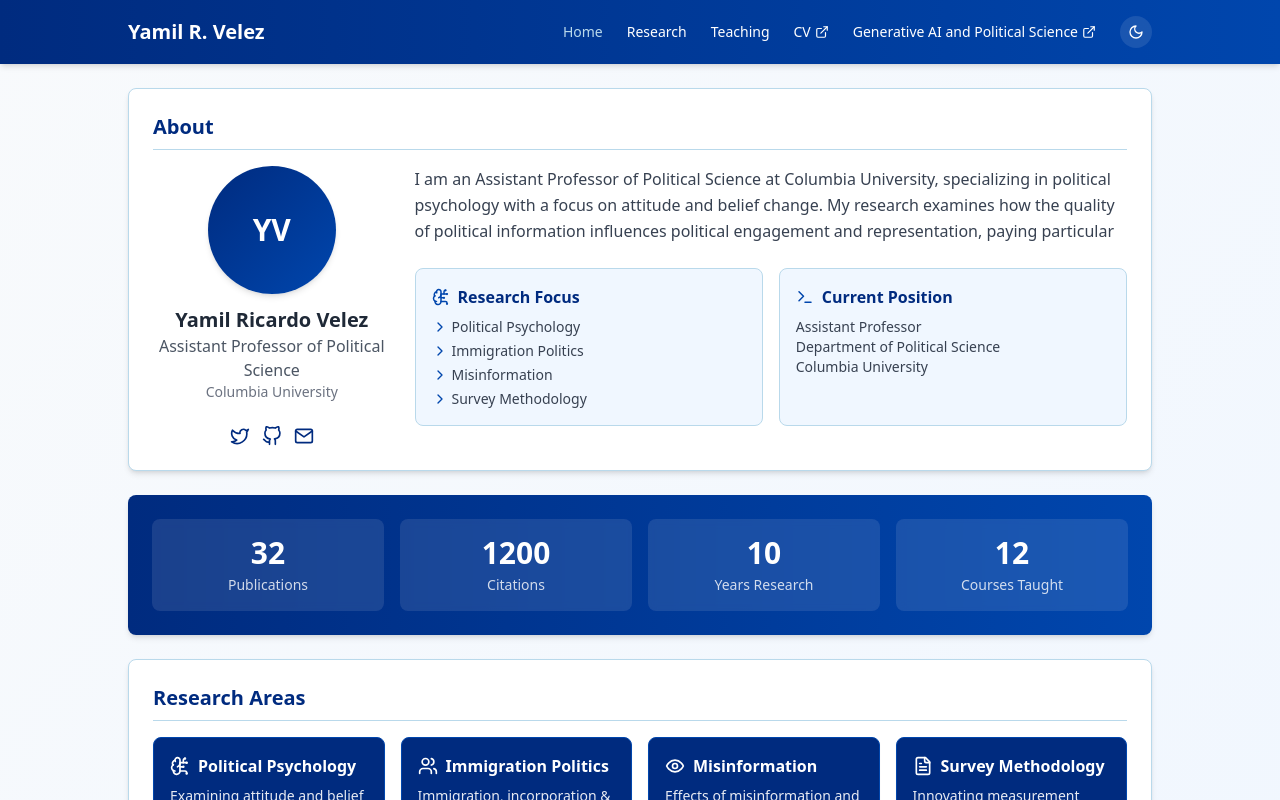
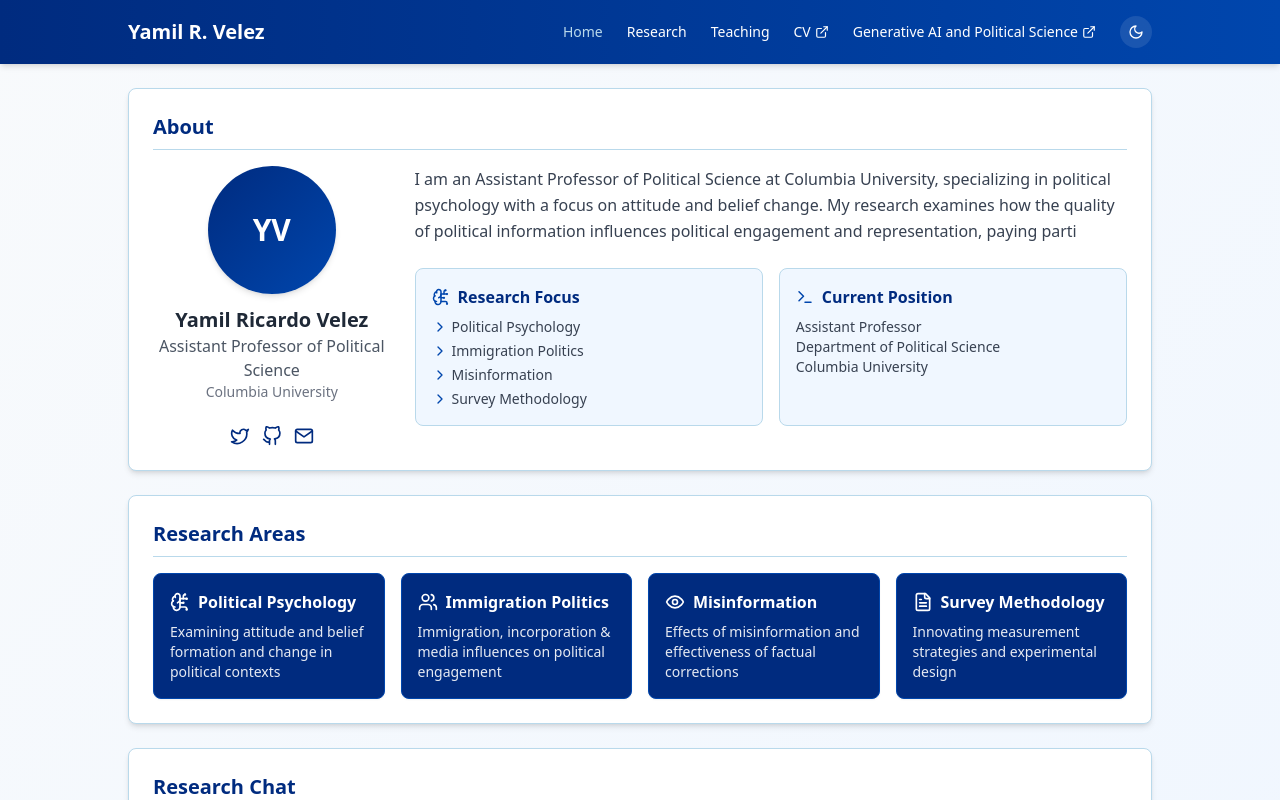
Before and after one commit to yrvelez/portfolio, a Next.js app: page / in a window 1280 px wide. Shown: the top 800 px of the page. Built offline with nearby package versions, Linux system fonts and the light colour scheme.

Commit message:
Remove stats counter section completely

```diff
--- a/app/components/YamilVelezPortfolio.jsx
+++ b/app/components/YamilVelezPortfolio.jsx
@@ -20,10 +20,8 @@ const YamilVelezPortfolio = () => {
   const [streamedResponse, setStreamedResponse] = useState('');
   const [darkMode, setDarkMode] = useState(false);
   const [scrollY, setScrollY] = useState(0);
-  const [stats, setStats] = useState({ publications: 0, citations: 1200, years: 0, courses: 0 });
   const messagesEndRef = useRef(null);
   const fingerprint = useRef(Date.now().toString(36) + Math.random().toString(36).substring(2, 15));
-  const statsRef = useRef(null);
 
   // Handle scroll for parallax effect
   useEffect(() => {
@@ -33,28 +31,6 @@ const YamilVelezPortfolio = () => {
 
     window.addEventListener('scroll', handleScroll);
     return () => window.removeEventListener('scroll', handleScroll);
-  }, []);
-
-  // Calculate stats
-  useEffect(() => {
-    let pubCount = 0;
-    researchCategories.forEach(category => {
-      pubCount += category.papers.length;
-    });
-
-    let courseCount = 0;
-    teachingExperience.forEach(institution => {
-      institution.courses.forEach(courseLevel => {
-        courseCount += courseLevel.classes.length;
-      });
-    });
-
-    setStats({
-      publications: pubCount,
-      citations: 1200, // Example value
-      years: new Date().getFullYear() - 2015, // Years since first publication
-      courses: courseCount
-    });
   }, []);
 
   // Toggle dark mode
@@ -617,28 +593,6 @@ const YamilVelezPortfolio = () => {
         </div>
       </div>
 
-      {/* Stats Section */}
-      <div ref={statsRef} className="bg-gradient-to-r from-[#002B7F] to-[#0046AD] rounded-lg shadow-md p-6 mb-6 text-white">
-        <div className="grid grid-cols-2 md:grid-cols-4 gap-4 text-center">
-          <div className="p-4 rounded-lg bg-white/10 backdrop-blur-sm">
-            <div className="text-3xl font-bold mb-1">{stats.publications}</div>
-            <div className="text-sm opacity-80">Publications</div>
-          </div>
-          <div className="p-4 rounded-lg bg-white/10 backdrop-blur-sm">
-            <div className="text-3xl font-bold mb-1">{stats.citations}</div>
-            <div className="text-sm opacity-80">Citations</div>
-          </div>
-          <div className="p-4 rounded-lg bg-white/10 backdrop-blur-sm">
-            <div className="text-3xl font-bold mb-1">{stats.years}</div>
-            <div className="text-sm opacity-80">Years Research</div>
-          </div>
-          <div className="p-4 rounded-lg bg-white/10 backdrop-blur-sm">
-            <div className="text-3xl font-bold mb-1">{stats.courses}</div>
-            <div className="text-sm opacity-80">Courses Taught</div>
-          </div>
-        </div>
-      </div>
-
       {/* Research Areas Section */}
       <div className="bg-white rounded-lg shadow-md border border-[#B9D9EB] p-6 mb-6 transition-all duration-300 hover:shadow-lg">
         <h2 className="text-xl font-bold text-[#002B7F] border-b border-[#B9D9EB] pb-2 mb-4">Research Areas</h2>
```
